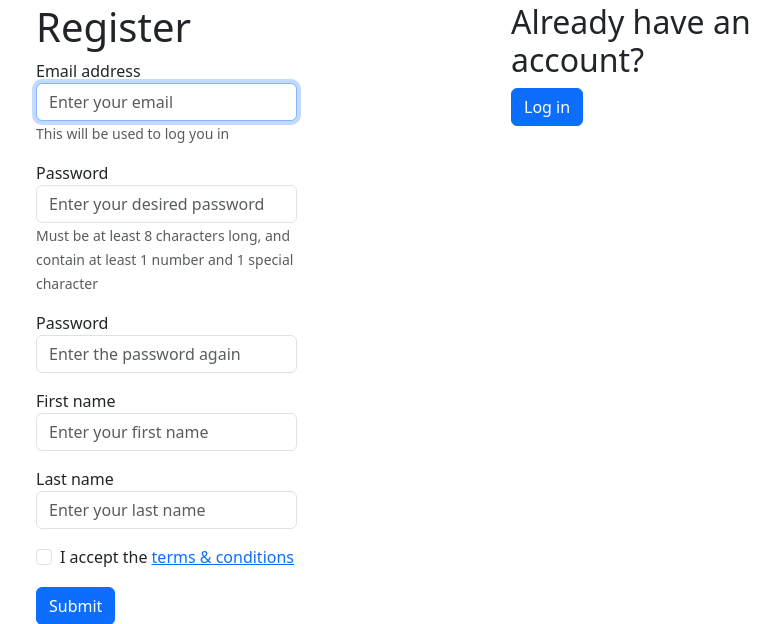
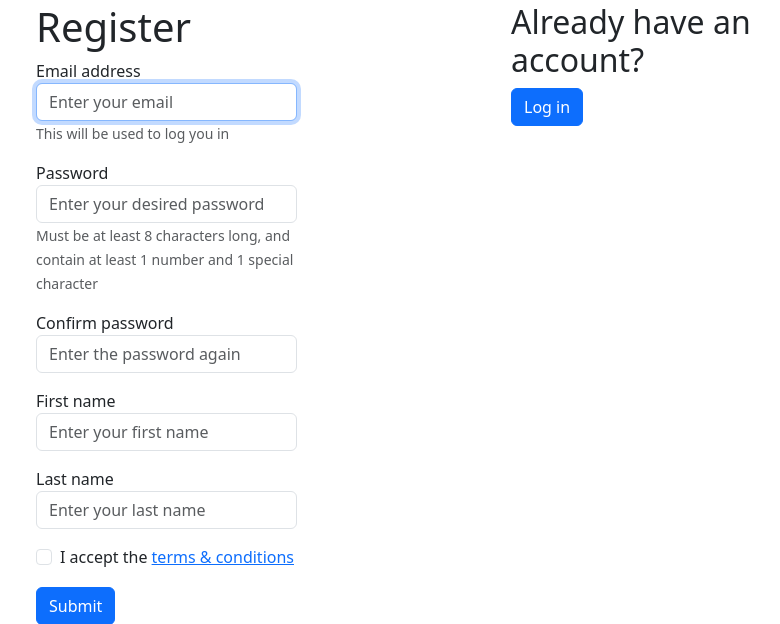
Before and after one commit to ostepizza/workflow, a PHP site: page /user/register.php in a window 1280 px wide. Shown: the part 101-725 px from the top of the page, without its empty margins (236-1016 px from the left). Run offline with PHP 8.4, Linux system fonts and the light colour scheme.

Commit message:
Minor fixes on registration form

```diff
--- a/user/register.php
+++ b/user/register.php
@@ -63,8 +63,8 @@ function display() {
             </div>
 
             <div class="form-group mt-3">
-                <label for="password">Password</label>
-                <input type="password" id="confirmpassword" name="confirmPassword" class="form-control" placeholder="Enter the password again">
+                <label for="confirmPassword">Confirm password</label>
+                <input type="password" id="confirmPassword" name="confirmPassword" class="form-control" placeholder="Enter the password again">
                 <small class="form-text text-muted"></small>
             </div>
 
```
